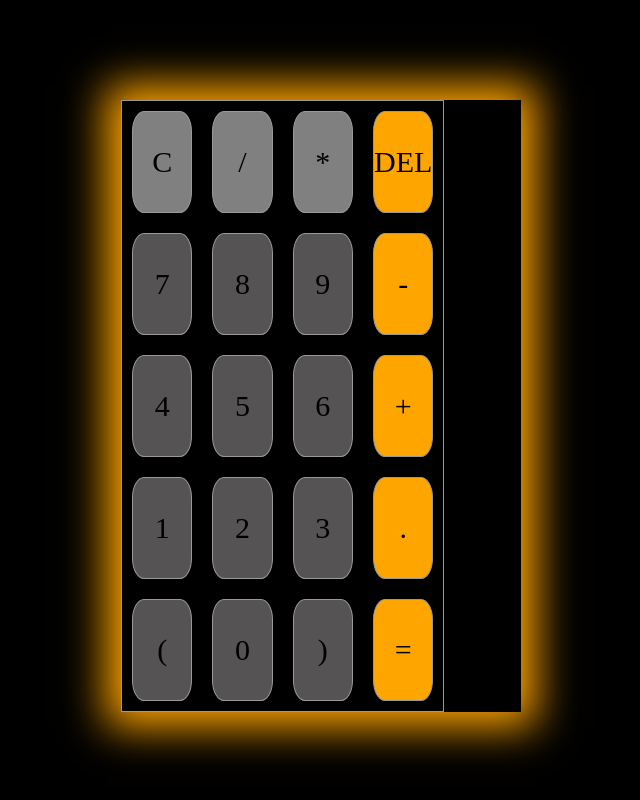
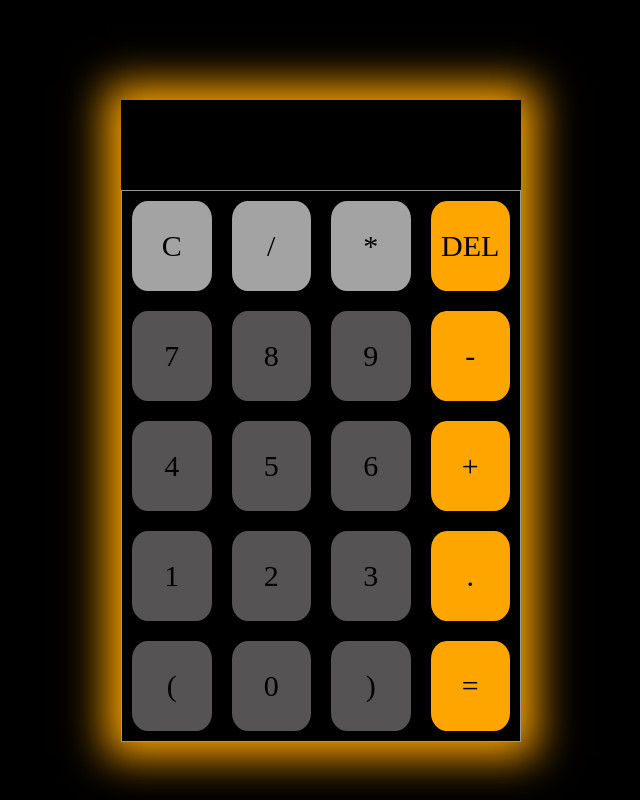
Before and after one commit to manrajsingh248/calculator, a plain HTML site: page index.html in a window 1280 px wide. Both pictures are taken after a click on the element "DEL". Shown: the whole page, without its empty margins (319-959 px from the left). Drawn offline with Linux system fonts and the light colour scheme.

Commit message:
Assigned variables to selexct the element that matches its specific CSS selector

```diff
--- a/index.html
+++ b/index.html
@@ -10,7 +10,7 @@
 </head>
 <body>
     <div class ="container">
-        <div id="display"></div>
+        <div id="textbox"></div>
         <div class="buttons">
             <div id="grey" class="button">C</div>
             <div id="grey" class="button">/</div>
@@ -38,3 +38,50 @@
     </body>
 </body>
 </html>
+
+<!-- .container {
+    max-width: 400px;
+    margin: 10vh auto 0 auto;
+    box-shadow: 0px 0px 43px 17px rgba(153,153,153,1);
+}
+
+#display {
+    text-align: right;
+    height: 70px;
+    line-height: 70px;
+    padding: 16px 8px;
+    font-size: 25px;
+}
+
+.buttons {
+    display: grid;
+    border-bottom: 1px solid #999;
+    border-left: 1px solid#999;
+    grid-template-columns: 1fr 1fr 1fr 1fr;
+}
+
+.buttons > div {
+    border-top: 1px solid #999;
+    border-right: 1px solid#999;
+}
+
+.button {
+    border: 0.5px solid #999;
+    line-height: 100px;
+    text-align: center;
+    font-size: 25px;
+    cursor: pointer;
+}
+
+#orange {
+    background-color: rgb(85, 85, 255);
+    color: white;
+}
+
+.button:hover {
+    background-color: #323330;
+    color: white;
+    transition: 0.5s ease-in-out;
+}
+
+ -->
--- a/script.js
+++ b/script.js
@@ -0,0 +1,15 @@
+/* Declaring/assigning 2 variables to select the element
+that matches it's specific CSS selector */
+
+let textbox = document.getElementById('textbox');
+let buttons = Array.from(document.getElementsByClassName('button'));
+
+buttons.map(button => {
+    button.addEventListener('click', (e) => {
+        switch(e.target.innerText){
+
+            default:
+                textbox.innerText += e.target.innerText;
+        }
+    });
+});
--- a/style.css
+++ b/style.css
@@ -1,9 +1,8 @@
-body {
+ body {
     background-color: black;
 }
 
 .container {
-    display: flex;
     background-color: black;
     box-shadow: 0px 0px 40px 15px rgba(255,165,0);
     max-width: 400px;
@@ -12,10 +11,12 @@ body {
 
 }
 
-#display{
-   display: flex;
-   justify-content: center;
-   align-items: center;
+#textbox {
+    line-height: 80px;
+    padding: 15px 7px;
+    font-size: 20px;
+    text-align: right;
+    height: 60px;
 }
 .buttons {
     display: grid;
@@ -25,8 +26,7 @@ body {
 }
 
 .button {
-    border: 0.5px solid #999;
-    line-height: 100px;
+    line-height: 90px;
     text-align: center;
     font-size: 30px;
     cursor: pointer;
@@ -39,7 +39,7 @@ body {
 }
 
 #grey {
-    background-color: grey;
+    background-color: rgb(163, 163, 163);
 }
 
 #dgrey {
```
